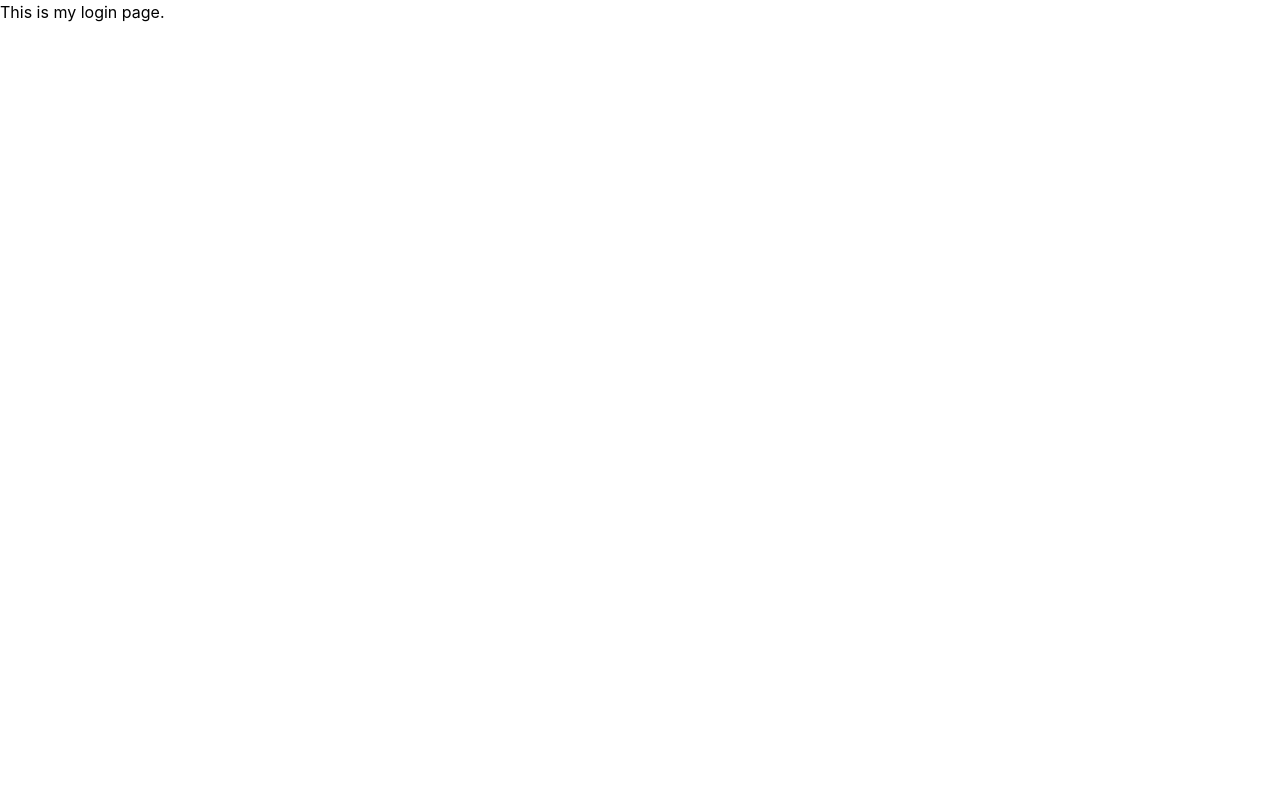
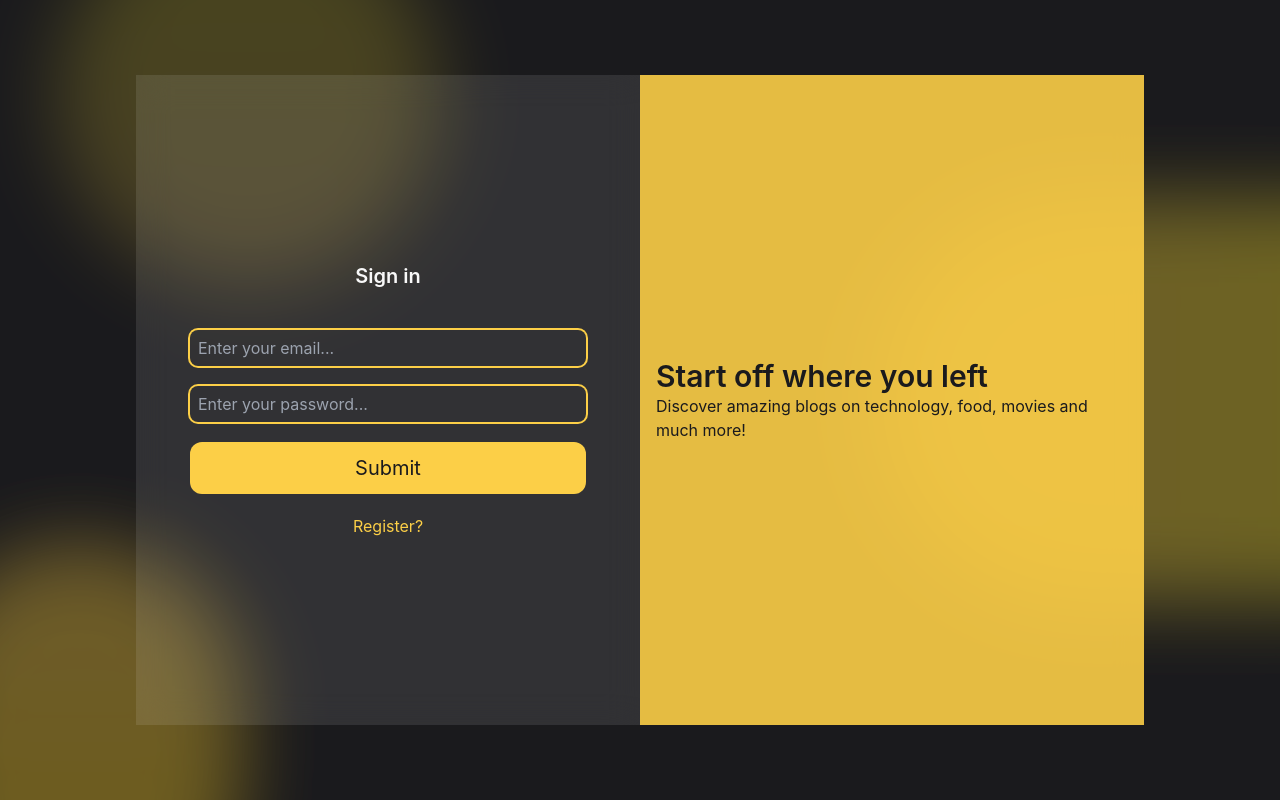
Before and after one commit to Tejas204/Blog-Website, a React (Create React App) app: page /login in a window 1280 px wide. Built offline with nearby package versions, Linux system fonts and the light colour scheme.

Commit message:
Created Login Page

```diff
--- a/src/App.js
+++ b/src/App.js
@@ -8,9 +8,15 @@ import LoginPage from './Components/LoginPage';
 function App() {
   return (
     <div>
+      {/* Route structure */}
       <Routes>
+        {/* Root route; route for landing page */}
         <Route path='/' element={<LandingPage/>}></Route>
+
+        {/* Route for Login page */}
         <Route path='login' element={<LoginPage/>}></Route>
+
+        {/* No match route */}
         <Route path='*' element={<NoMatch/>}></Route>
       </Routes>
     </div>
--- a/src/Components/LandingPage.js
+++ b/src/Components/LandingPage.js
@@ -41,8 +41,6 @@ console.log(dropDownVisibility);
         {/* Navbar ends */}
 
 
-        {/* h-[534px] w-[686px] */}
-
         {/* Hero image and section */}
         <div className='flex flex-col md:flex-row items-center justify-center'>
 
--- a/src/Components/LoginPage.js
+++ b/src/Components/LoginPage.js
@@ -2,9 +2,52 @@ import React from 'react'
 
 const LoginPage = () => {
   return (
-    <div>
-        This is my login page.
+    <div className='bg-[#1a1a1d] relative overflow-hidden'>
+
+        {/* blobs */}
+        <div className='absolute -top-24 left-14 rounded-full filter mix-blend-normal blur-2xl bg-gradient-to-b from-[#fff01f] to-[#ffcf47] h-96 w-96 opacity-20'></div>
+
+        <div className='absolute -bottom-36 -left-20 rounded-full filter mix-blend-normal blur-2xl bg-gradient-to-t from-[#fdaf05] to-[#ffcf47] h-1/2 w-1/4 opacity-20'></div>
+        <div className='absolute -bottom-36 -left-20 rounded-full filter mix-blend-normal blur-2xl bg-gradient-to-t from-[#fff01f] to-[#ffcf47] h-1/2 w-1/4 opacity-20'></div>
+
+        <div className='absolute top-1/4 -right-60 rounded-full filter mix-blend-normal blur-2xl bg-gradient-to-l from-[#fff01f] to-[#ffcf47] h-1/2 w-1/2 opacity-20'></div>
+        <div className='absolute top-1/4 -right-60 rounded-full filter mix-blend-normal blur-2xl bg-gradient-to-l from-[#fff01f] to-[#ffcf47] h-1/2 w-1/2 opacity-20'></div>
+
+
+        {/* Parent div */}
+        <div className='flex flex-col justify-center items-center h-screen relative'>
+
+            {/* Logo div -- visible only on small devices */}
+            <div>
+                <p className='text-[#FCCF47] font-semibold text-3xl md:hidden mt-[10%]'>Blogger.io</p>
+            </div>
+
+            {/* Login and Information div */}
+            <div className='grid grid-cols-1 md:grid-cols-2 h-3/4 md:h-5/6 w-[80%] p-2'>
+
+                {/* Login div */}
+                <div className='flex flex-col items-center justify-center space-y-10 bg-[#ffffff] backdrop-filter backdrop-blur-lg bg-opacity-10'>
+
+                    {/* Sing in text */}
+                    <p className='text-xl font-semibold text-[#f8f8f8]'>Sign in</p>
+
+                    {/* Sign in form */}
+                    <form className='flex flex-col items-center space-y-10 md:space-y-5'>
+                            <input type='text' placeholder='Enter your email...' className='h-[100%] w-[100%] md:w-[150%] bg-transparent ring-2 ring-[#FCCF47] rounded-lg p-2 text-[#f8f8f8]'></input>
+                            <input type='password' placeholder='Enter your password...' className='h-[100%] md:w-[150%] bg-transparent ring-2 ring-[#FCCF47] rounded-lg p-2 text-[#f8f8f8]'></input>
+                            <button type='submit' className=' w-[100%] md:w-[150%] p-1 sm:p-2 md:p-3 md:text-md sm:text-lg md:text-xl rounded-xl bg-[#FCCF47] text-[#1a1a1d] mt-4 hover:shadow-xl hover:-translate-y-2 duration-300'>Submit</button>
+                            <p className='text-[#fccf47]'>Register?</p>
+                    </form>
+                </div>
+
+            {/* Information div -- not visible on small devices*/}
+            <div className='hidden md:flex md:flex-col md:bg-[#FCCF47] md:p-4 md:justify-center backdrop-filter backdrop-blur-lg md:bg-opacity-90'>
+                <p className='text-[#1A1A1D] text-3xl font-semibold'>Start off where you left</p>
+                <p className='text-[#1A1A1D]'>Discover amazing blogs on technology, food, movies and much more!</p>
+            </div>
+        </div>
     </div>
+</div>
   )
 }
 
```
